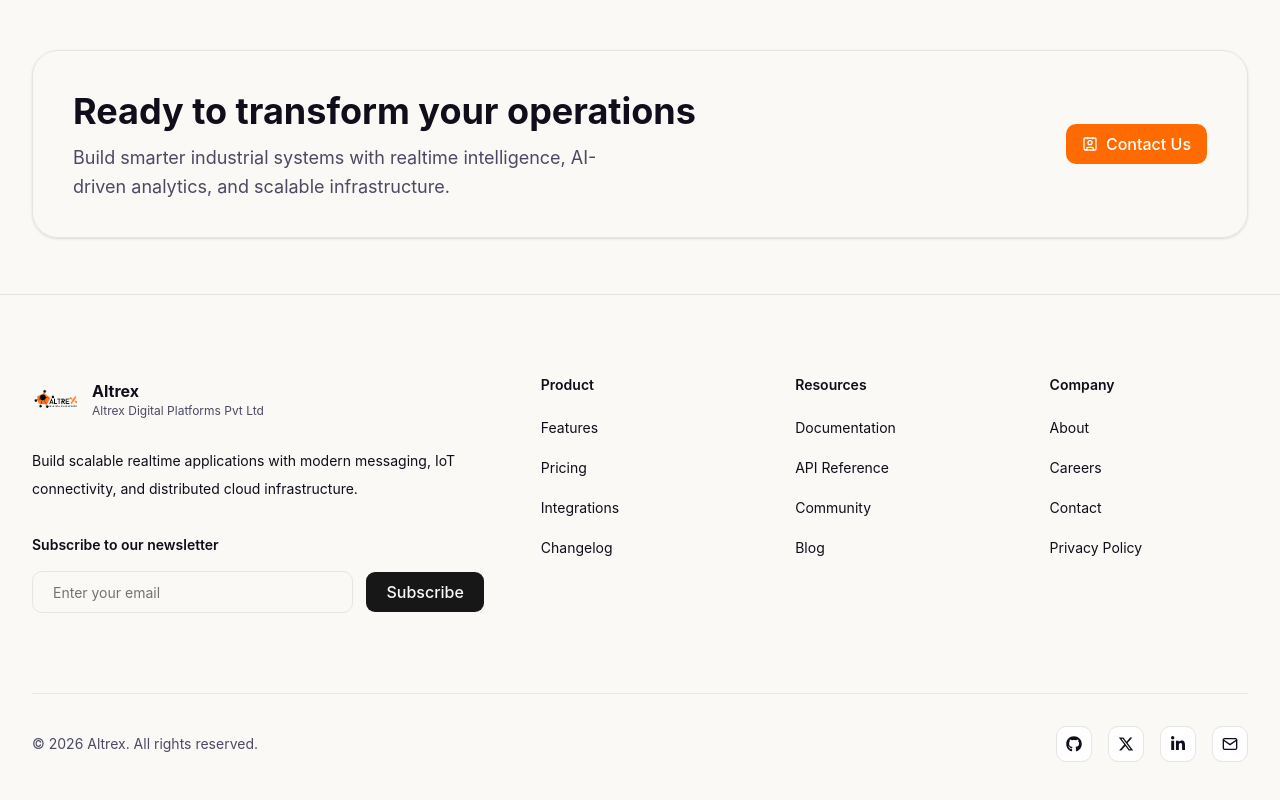
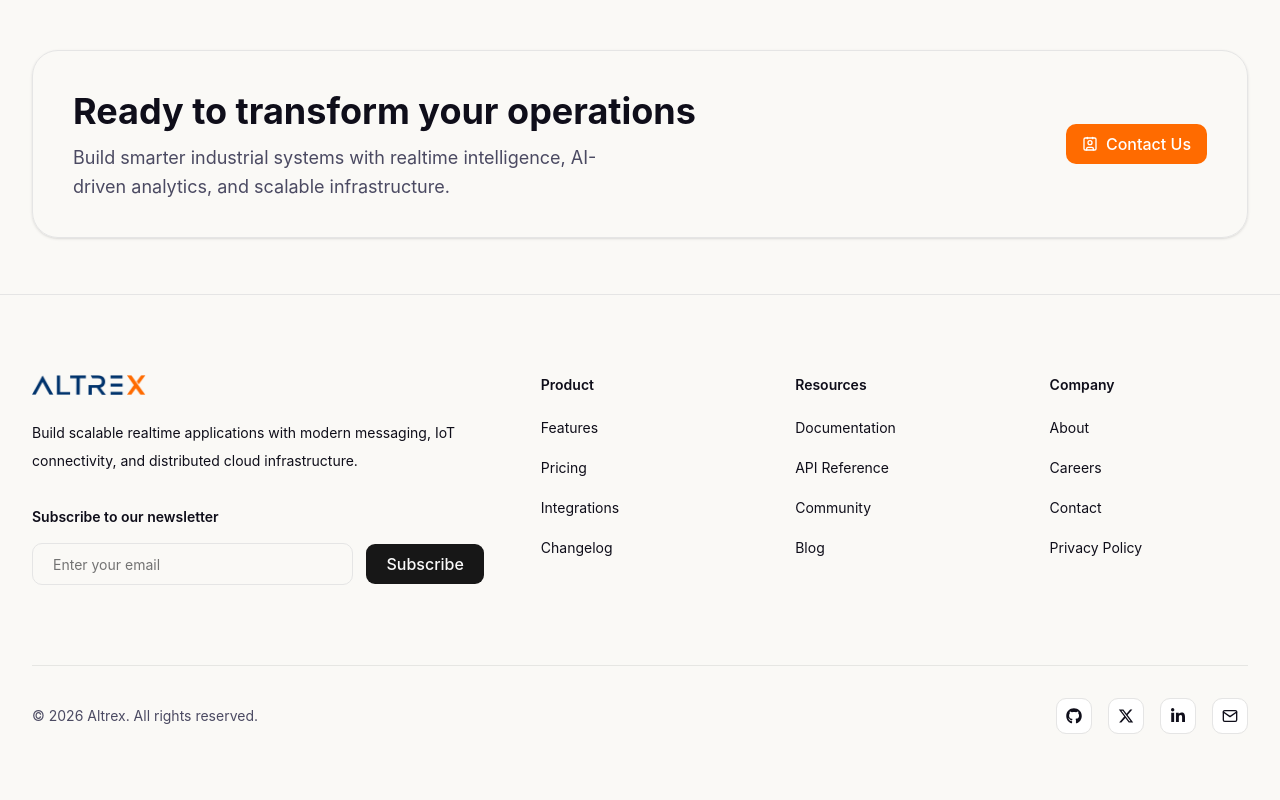
Before and after one commit to Jay09990/altrex-design-2, a React (Vite) app: page /about in a window 1280 px wide. Shown: the part 6269-7069 px from the top of the page. Built offline with nearby package versions, Linux system fonts and the light colour scheme; a web font is replaced by a local one.

Commit message:
update logo in footer

```diff
--- a/src/components/Footer.tsx
+++ b/src/components/Footer.tsx
@@ -3,9 +3,8 @@ import { FaGithub, FaLinkedinIn, FaXTwitter } from "react-icons/fa6";
 import { Button } from "./ui/button";
 import { Input } from "./ui/input";
 import { useTheme } from "@/hooks/useTheme";
-import darklogo from "@/assets/altrex-logo-bg-black-removebg-blackbg.png";
-import lightlogo from "@/assets/altrex-logo-bg-white-removebg-whitebg.png";
-
+import lightlogo from "@/assets/AltrexLogoTr1.png";
+import darklogo from "@/assets/AltrexLogoTr2.png";
 const Footer = () => {
   const { theme } = useTheme();
 
@@ -20,17 +19,8 @@ const Footer = () => {
               <img
                 src={theme === "dark" ? darklogo : lightlogo}
                 alt="Altrex Logo"
-                className="h-12 w-auto object-contain"
+                className="h-5 w-auto object-contain"
               />
-
-              <div className="hidden sm:block">
-                <h1 className="text-md font-bold">
-                  Altrex
-                </h1>
-                <p className="text-xs text-[var(--text-secondary)]">
-                  Altrex Digital Platforms Pvt Ltd
-                </p>
-              </div>
             </div>
 
             <p className="max-w-md text-sm leading-7">
```
Also changed, not shown: src/components/Header.tsx (line endings or trailing spaces).
